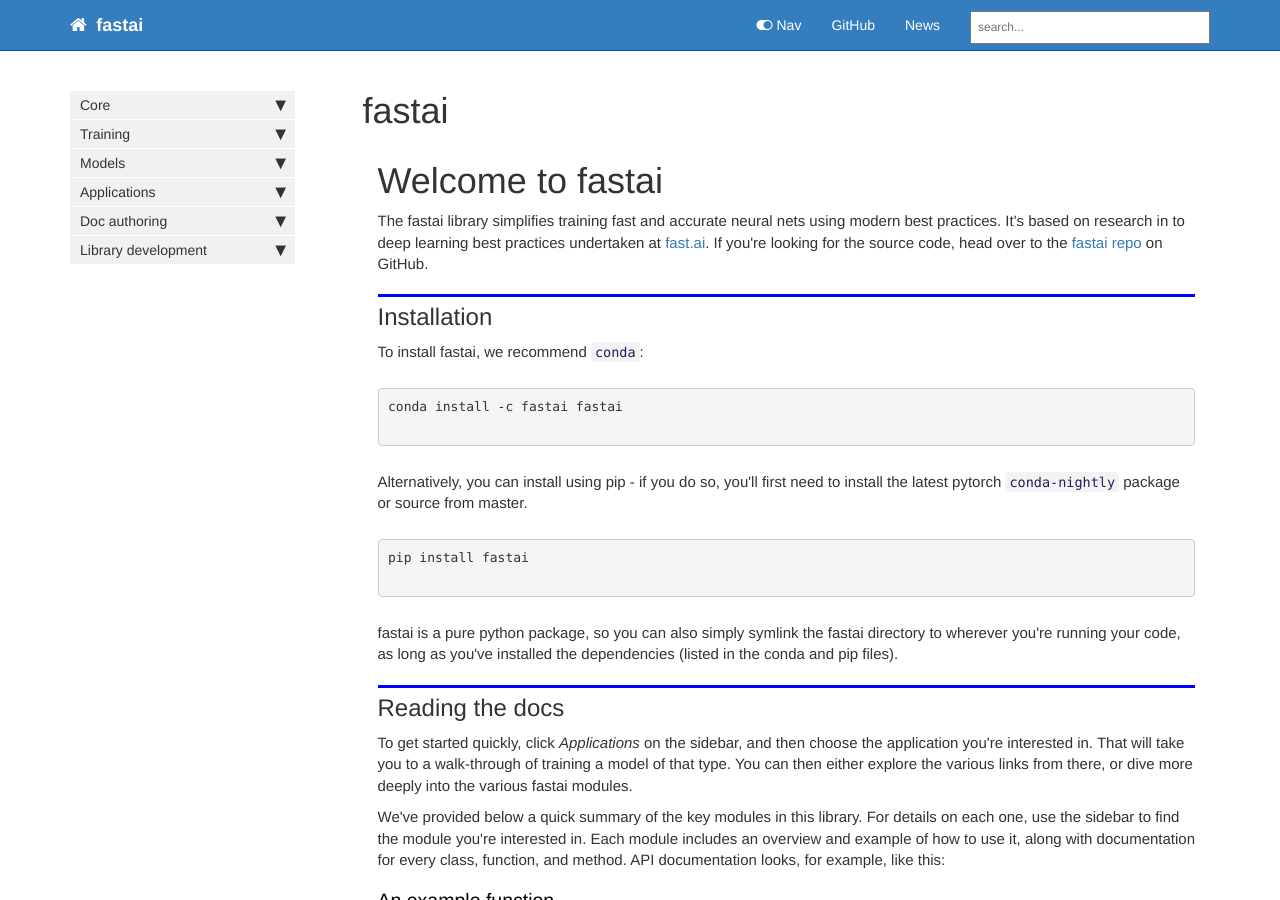
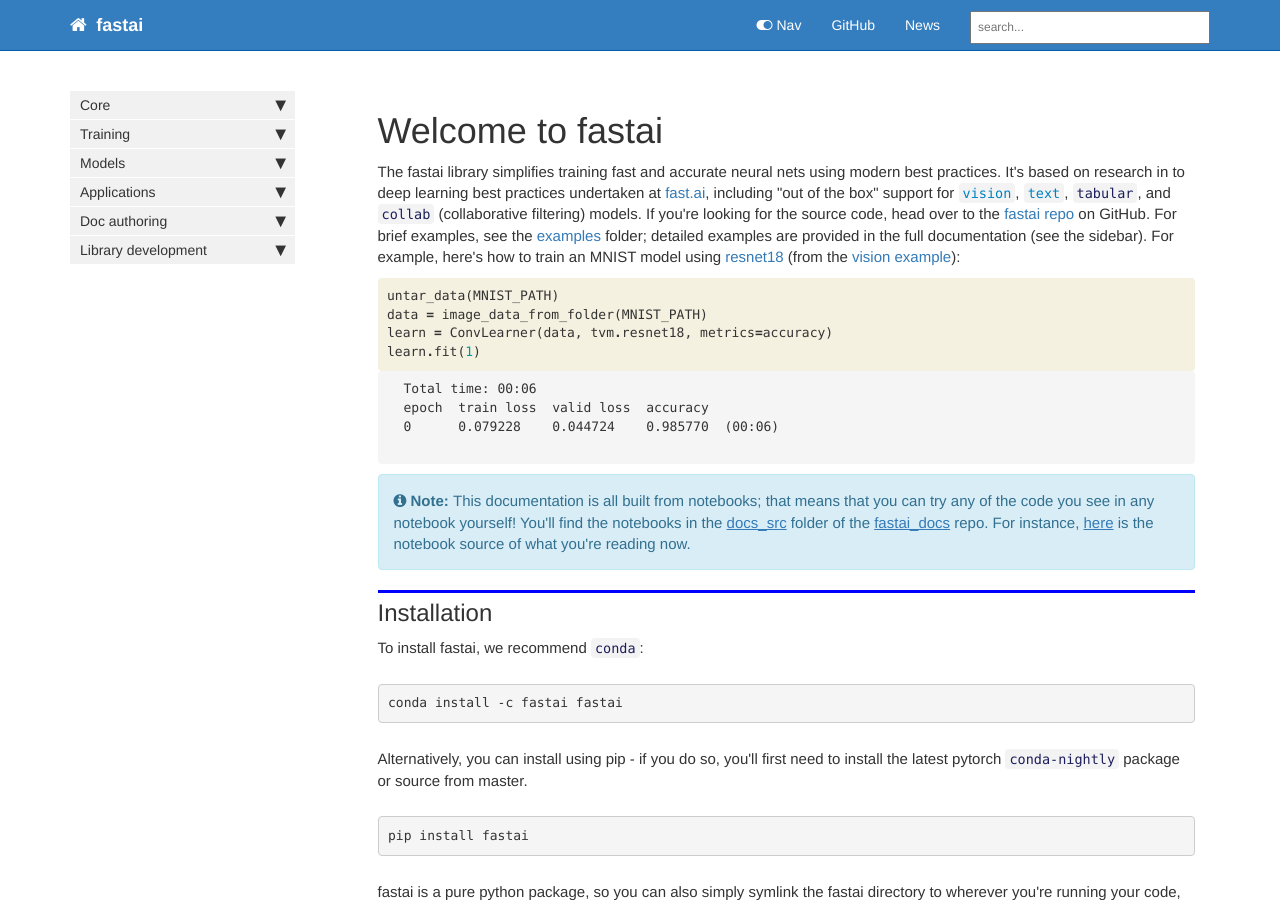
Before and after one commit to fastai/fastai_dev, a Jekyll site: the page built from docs/index.html, in a window 1280 px wide and 900 px high. Built offline with Jekyll 4.4.1, drawn with Linux system fonts in a browser that asks for light colours; nearby versions of some CDN libraries; comment, search, counter and statistics services are not loaded.

Commit message:
update index

```diff
--- a/docs/index.html
+++ b/docs/index.html
@@ -17,12 +18,90 @@
 </div>
 </div>
 </div>
+<div class="cell border-box-sizing code_cell rendered">
+
+</div>
 <div class="cell border-box-sizing text_cell rendered"><div class="inner_cell">
 <div class="text_cell_render border-box-sizing rendered_html">
-<p>The fastai library simplifies training fast and accurate neural nets using modern best practices. It's based on research in to deep learning best practices undertaken at <a href="http://www.fast.ai">fast.ai</a>. If you're looking for the source code, head over to the <a href="https://github.com/fastai/fastai">fastai repo</a> on GitHub.</p>
+<p>The fastai library simplifies training fast and accurate neural nets using modern best practices. It's based on research in to deep learning best practices undertaken at <a href="http://www.fast.ai">fast.ai</a>, including "out of the box" support for <a href="/vision.html#vision"><code>vision</code></a>, <a href="/text.html#text"><code>text</code></a>, <code>tabular</code>, and <code>collab</code> (collaborative filtering) models. If you're looking for the source code, head over to the <a href="https://github.com/fastai/fastai">fastai repo</a> on GitHub. For brief examples, see the <a href="https://github.com/fastai/fastai/tree/master/examples">examples</a> folder; detailed examples are provided in the full documentation (see the sidebar). For example, here's how to train an MNIST model using <a href="https://arxiv.org/abs/1512.03385">resnet18</a> (from the <a href="https://github.com/fastai/fastai/blob/master/examples/vision.html">vision example</a>):</p>
 
 </div>
 </div>
+</div>
+<div class="cell border-box-sizing code_cell rendered">
+<div class="input">
+
+<div class="inner_cell">
+    <div class="input_area">
+<div class=" highlight hl-ipython3"><pre><span></span><span class="n">untar_data</span><span class="p">(</span><span class="n">MNIST_PATH</span><span class="p">)</span>
+<span class="n">data</span> <span class="o">=</span> <span class="n">image_data_from_folder</span><span class="p">(</span><span class="n">MNIST_PATH</span><span class="p">)</span>
+<span class="n">learn</span> <span class="o">=</span> <span class="n">ConvLearner</span><span class="p">(</span><span class="n">data</span><span class="p">,</span> <span class="n">tvm</span><span class="o">.</span><span class="n">resnet18</span><span class="p">,</span> <span class="n">metrics</span><span class="o">=</span><span class="n">accuracy</span><span class="p">)</span>
+<span class="n">learn</span><span class="o">.</span><span class="n">fit</span><span class="p">(</span><span class="mi">1</span><span class="p">)</span>
+</pre></div>
+
+    </div>
+</div>
+</div>
+
+<div class="output_wrapper">
+<div class="output">
+
+<div class="output_area">
+
+
+
+
+
+
+<div id="f44d6781-e359-49e0-acd2-20e0c03a1cef"></div>
+<div class="output_subarea output_widget_view ">
+<script type="text/javascript">
+var element = $('#f44d6781-e359-49e0-acd2-20e0c03a1cef');
+</script>
+<script type="application/vnd.jupyter.widget-view+json">
+{"model_id": "", "version_major": 2, "version_minor": 0}
+</script>
+</div>
+
+</div>
+
+<div class="output_area">
+
+<div class="output_subarea output_stream output_stdout output_text">
+<pre>Total time: 00:06
+epoch  train loss  valid loss  accuracy
+0      0.079228    0.044724    0.985770  (00:06)
+
+</pre>
+</div>
+</div>
+
+</div>
+</div>
+
+</div>
+<div class="cell border-box-sizing code_cell rendered">
+
+<div class="output_wrapper">
+<div class="output">
+
+<div class="output_area">
+
+
+<div class="output_markdown rendered_html output_subarea ">
+<div markdown="span" class="alert alert-info" role="alert"><i class="fa fa-info-circle"></i> <b>Note: </b>This documentation is all built from notebooks;
+that means that you can try any of the code you see in any notebook yourself!
+You'll find the notebooks in the <a href="https://github.com/fastai/fastai_docs/tree/master/docs_src">docs_src</a> folder of the
+<a href="https://github.com/fastai/fastai_docs">fastai_docs</a> repo. For instance,
+<a href="https://github.com/fastai/fastai_docs/blob/master/docs_src/index.ipynb">here</a>
+is the notebook source of what you're reading now.</div>
+</div>
+
+</div>
+
+</div>
+</div>
+
 </div>
 <div class="cell border-box-sizing text_cell rendered"><div class="inner_cell">
 <div class="text_cell_render border-box-sizing rendered_html">
@@ -35,12 +114,10 @@
 <p>To install fastai, we recommend <code>conda</code>:</p>
 
 <pre><code>conda install -c fastai fastai
-
 </code></pre>
 <p>Alternatively, you can install using pip - if you do so, you'll first need to install the latest pytorch <code>conda-nightly</code> package or source from master.</p>
 
 <pre><code>pip install fastai
-
 </code></pre>
 <p>fastai is a pure python package, so you can also simply symlink the fastai directory to wherever you're running your code, as long as you've installed the dependencies (listed in the conda and pip files).</p>
 
@@ -52,9 +129,6 @@
 <h2 id="Reading-the-docs">Reading the docs<a class="anchor-link" href="#Reading-the-docs">&#182;</a></h2>
 </div>
 </div>
-</div>
-<div class="cell border-box-sizing code_cell rendered">
-
 </div>
 <div class="cell border-box-sizing text_cell rendered"><div class="inner_cell">
 <div class="text_cell_render border-box-sizing rendered_html">
@@ -74,7 +148,7 @@
 
 <div class="output_markdown rendered_html output_subarea ">
 <h4><a id=rotate></a><code>rotate</code></h4>
-<blockquote><p><code>rotate</code>(<code>degrees</code>:<code>uniform</code>) -&gt; <code>Image</code> :: <code>TfmAffine</code></p>
+<blockquote><p><code>rotate</code>(<code>degrees</code>:<a href="/vision.image.html#uniform"><code>uniform</code></a>) -&gt; <a href="/vision.image.html#Image"><code>Image</code></a> :: <a href="/vision.image.html#TfmAffine"><code>TfmAffine</code></a></p>
 </blockquote>
 <p>Rotate image by <code>degrees</code>. <a href="https://github.com/fastai/fastai/blob/master/fastai/vision/transform.py#L22">[source]</a></p>
 
@@ -131,7 +205,7 @@
 </div>
 <div class="cell border-box-sizing text_cell rendered"><div class="inner_cell">
 <div class="text_cell_render border-box-sizing rendered_html">
-<p>That will give you all the standard external modules you'll need, in their customary namespaces (e.g. <code>pandas as pd</code>, <code>numpy as np</code>, <code>matplotlib.pyplot as plt</code>), plus the core fastai libraries. In addition, the main classes and functions for your application (<code>fastai.vision</code>, in this case), e.g. creating a <code>DataBunch</code> from an image folder and training a convolutional neural network (with <code>ConvLearner</code>), are also imported.</p>
+<p>That will give you all the standard external modules you'll need, in their customary namespaces (e.g. <code>pandas as pd</code>, <code>numpy as np</code>, <code>matplotlib.pyplot as plt</code>), plus the core fastai libraries. In addition, the main classes and functions for your application (<a href="/vision.html#vision"><code>fastai.vision</code></a>, in this case), e.g. creating a <a href="/data.html#DataBunch"><code>DataBunch</code></a> from an image folder and training a convolutional neural network (with <a href="/vision.learner.html#ConvLearner"><code>ConvLearner</code></a>), are also imported.</p>
 <p>If you wish to see where a symbol is imported from, either just type the symbol name (in a REPL such as Jupyter Notebook or IPython), or (in most editors) wave your mouse over the symbol to see the definition. For instance:</p>
 
 </div>
@@ -174,26 +248,26 @@
 </div>
 <div class="cell border-box-sizing text_cell rendered"><div class="inner_cell">
 <div class="text_cell_render border-box-sizing rendered_html">
-<p>At the base of everything are the two modules <code>core</code> and <code>torch_core</code> (we're not including the <code>fastai.</code> prefix when naming modules in these docs). They define the basic functions we use in the library; <code>core</code> only relies on general modules, whereas <code>torch_core</code> requires pytorch. Most type-hinting shortcuts are defined there too (at least the one that don't depend on fastai classes defined later). Nearly all modules below import <code>torch_core</code>.</p>
-<p>Then, there are three modules directly on top of <code>torch_core</code>:</p>
+<p>At the base of everything are the two modules <a href="/core.html#core"><code>core</code></a> and <a href="/torch_core.html#torch_core"><code>torch_core</code></a> (we're not including the <code>fastai.</code> prefix when naming modules in these docs). They define the basic functions we use in the library; <a href="/core.html#core"><code>core</code></a> only relies on general modules, whereas <a href="/torch_core.html#torch_core"><code>torch_core</code></a> requires pytorch. Most type-hinting shortcuts are defined there too (at least the one that don't depend on fastai classes defined later). Nearly all modules below import <a href="/torch_core.html#torch_core"><code>torch_core</code></a>.</p>
+<p>Then, there are three modules directly on top of <a href="/torch_core.html#torch_core"><code>torch_core</code></a>:</p>
 <ul>
-<li><code>data</code>, which contains the class that will take a <code>Dataset</code> or pytorch <code>DataLoader</code> to wrap it in a <code>DeviceDataLoader</code> (a class that sits on top of a <code>DataLoader</code> and is in charge of putting the data on the right device as well as applying transforms such as normalization) and regroup then in a <code>DataBunch</code>.</li>
-<li><code>layers</code>, which contains basic functions to define custom layers or groups of layers</li>
-<li><code>metrics</code>, which contains all the metrics</li>
+<li><a href="/text.data.html#text.data"><code>data</code></a>, which contains the class that will take a <a href="https://pytorch.org/docs/stable/data.html#torch.utils.data.Dataset"><code>Dataset</code></a> or pytorch <a href="https://pytorch.org/docs/stable/data.html#torch.utils.data.DataLoader"><code>DataLoader</code></a> to wrap it in a <a href="/data.html#DeviceDataLoader"><code>DeviceDataLoader</code></a> (a class that sits on top of a <a href="https://pytorch.org/docs/stable/data.html#torch.utils.data.DataLoader"><code>DataLoader</code></a> and is in charge of putting the data on the right device as well as applying transforms such as normalization) and regroup then in a <a href="/data.html#DataBunch"><code>DataBunch</code></a>.</li>
+<li><a href="/layers.html#layers"><code>layers</code></a>, which contains basic functions to define custom layers or groups of layers</li>
+<li><a href="/metrics.html#metrics"><code>metrics</code></a>, which contains all the metrics</li>
 </ul>
-<p>From <code>layers</code>, we have all the modules in the models folder that are defined. Then from <code>data</code> we can split on one of the four main <em>applications</em>, which each has their own module: <code>vision</code>, <code>text</code> <code>collab</code>, or <code>tabular</code>. Each of those submodules is built in the same way with:</p>
+<p>From <a href="/layers.html#layers"><code>layers</code></a>, we have all the modules in the models folder that are defined. Then from <a href="/text.data.html#text.data"><code>data</code></a> we can split on one of the four main <em>applications</em>, which each has their own module: <a href="/vision.html#vision"><code>vision</code></a>, <a href="/text.html#text"><code>text</code></a> <code>collab</code>, or <code>tabular</code>. Each of those submodules is built in the same way with:</p>
 <ul>
-<li>a submodule named <code>transform</code> that handles the transformations of our data (data augmentation for computer vision, numericalizing and tokenizing for text and preprocessing for tabular)</li>
-<li>a submodule named <code>data</code> that contains the class that will create datasets and the helper functions to create <code>DataBunch</code> objects.</li>
+<li>a submodule named <a href="/text.transform.html#text.transform"><code>transform</code></a> that handles the transformations of our data (data augmentation for computer vision, numericalizing and tokenizing for text and preprocessing for tabular)</li>
+<li>a submodule named <a href="/text.data.html#text.data"><code>data</code></a> that contains the class that will create datasets and the helper functions to create <a href="/data.html#DataBunch"><code>DataBunch</code></a> objects.</li>
 </ul>
-<p>This takes care of building your model and handling the data. We regroup those in a <code>Learner</code> object to take care of training. More specifically:</p>
+<p>This takes care of building your model and handling the data. We regroup those in a <a href="/basic_train.html#Learner"><code>Learner</code></a> object to take care of training. More specifically:</p>
 <ul>
-<li><code>callback</code> (depends on <code>data</code>) defines the basis of callbacks and the <code>CallbackHandler</code>. Those are functions that will be called every step of the way of the training loop and can allow us to customize what is happening there;</li>
-<li><code>basic_train</code> (depends on <code>callback</code>) defines <code>Learner</code> and <code>Recorder</code> (which is a callback that records training stats) and has the training loop;</li>
-<li><code>callbacks</code> (depends on <code>basic_train</code>) is a submodule defining various callbacks, such as for mixed precision training or 1cycle annealing;</li>
-<li><code>learn</code> (depends on <code>callbacks</code>) defines helper functions to invoke the callbacks more easily.</li>
+<li><a href="/callback.html#callback"><code>callback</code></a> (depends on <a href="/text.data.html#text.data"><code>data</code></a>) defines the basis of callbacks and the <a href="/callback.html#CallbackHandler"><code>CallbackHandler</code></a>. Those are functions that will be called every step of the way of the training loop and can allow us to customize what is happening there;</li>
+<li><a href="/basic_train.html#basic_train"><code>basic_train</code></a> (depends on <a href="/callback.html#callback"><code>callback</code></a>) defines <a href="/basic_train.html#Learner"><code>Learner</code></a> and <a href="/basic_train.html#Recorder"><code>Recorder</code></a> (which is a callback that records training stats) and has the training loop;</li>
+<li><a href="/callbacks.html#callbacks"><code>callbacks</code></a> (depends on <a href="/basic_train.html#basic_train"><code>basic_train</code></a>) is a submodule defining various callbacks, such as for mixed precision training or 1cycle annealing;</li>
+<li><code>learn</code> (depends on <a href="/callbacks.html#callbacks"><code>callbacks</code></a>) defines helper functions to invoke the callbacks more easily.</li>
 </ul>
-<p>The module <code>tta</code> (for Test Time Augmentation) depends on <code>basic_train</code>, the module <code>collab</code> (for collaborative filtering) depends on <code>basic_train</code> and <code>layers</code>, so does the module <code>vision.train</code> (for our models with a skeleton trained on imagenet and a custom head for classification) and the module <code>text.train</code> (to automatically get learner objects for NLP) depends on <code>callbacks</code> (specifically the <code>rnn</code> callback) and <code>models</code> (specifically the rnn models).</p>
+<p>The module <a href="/tta.html#tta"><code>tta</code></a> (for Test Time Augmentation) depends on <a href="/basic_train.html#basic_train"><code>basic_train</code></a>, the module <code>collab</code> (for collaborative filtering) depends on <a href="/basic_train.html#basic_train"><code>basic_train</code></a> and <a href="/layers.html#layers"><code>layers</code></a>, so does the module <a href="/train.html#train"><code>vision.train</code></a> (for our models with a skeleton trained on imagenet and a custom head for classification) and the module <a href="/train.html#train"><code>text.train</code></a> (to automatically get learner objects for NLP) depends on <a href="/callbacks.html#callbacks"><code>callbacks</code></a> (specifically the <a href="/callbacks.rnn.html#callbacks.rnn"><code>rnn</code></a> callback) and <a href="/text.models.html#text.models"><code>models</code></a> (specifically the rnn models).</p>
 <p>Here is a graph of the key module dependencies:</p>
 
 </div>
```
Also changed, not shown: other parts of docs/index.html (+5 -4 lines), 2 other files.
